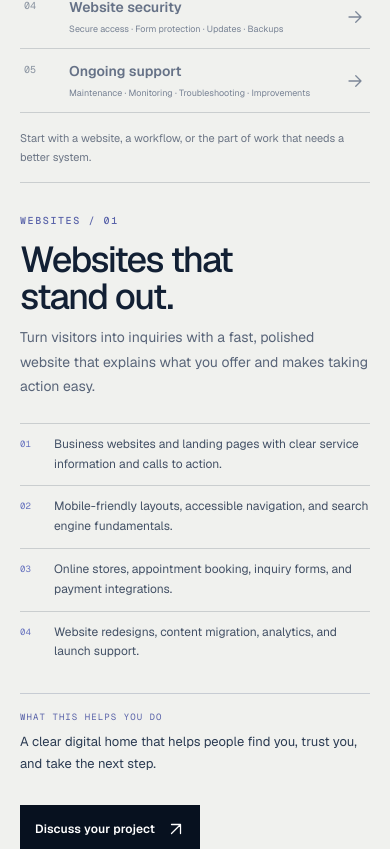
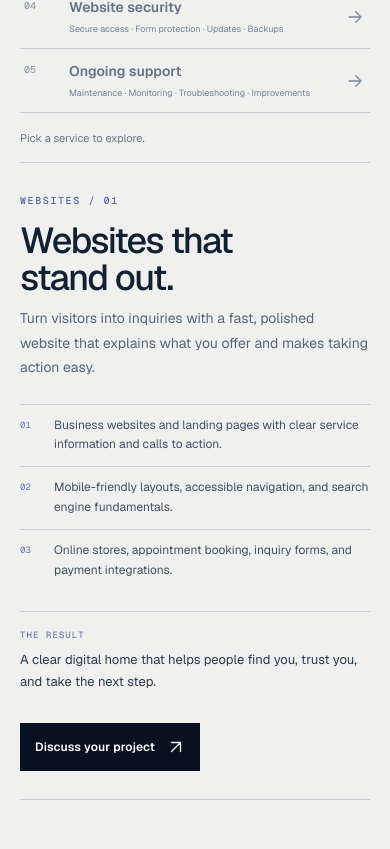
Before and after one commit to taenextlevelqbs-ops/crestlane-digital, a Next.js app: page / in a window 390 px wide. Shown: the part 3535-4384 px from the top of the page. Built offline with nearby package versions, Linux system fonts and the light colour scheme.

Commit message:
Simplify sections 01 and 02 and improve mobile readability

```diff
--- a/app/ServiceExplorer.tsx
+++ b/app/ServiceExplorer.tsx
@@ -45,7 +45,7 @@ export default function ServiceExplorer({ services }: { services: Service[] }) {
             <Arrow direction="right" />
           </button>
         ))}
-        <p className="studio-service-index-note">Start with a website, a workflow, or the part of work that needs a better system.</p>
+        <p className="studio-service-index-note">Pick a service to explore.</p>
       </div>
       <article className="studio-service-detail" id="studio-service-detail"
         aria-live="polite" aria-atomic="true">
@@ -55,7 +55,7 @@ export default function ServiceExplorer({ services }: { services: Service[] }) {
           <p className="studio-service-copy">{service.copy}</p>
         </div>
         <ul className="studio-capabilities">
-          {service.details.map((detail, index) => (
+          {service.details.slice(0, 3).map((detail, index) => (
             <li key={detail}>
               <span aria-hidden="true">0{index + 1}</span>
               <p>{detail}</p>
@@ -63,7 +63,7 @@ export default function ServiceExplorer({ services }: { services: Service[] }) {
           ))}
         </ul>
         <div className="studio-service-result">
-          <span>WHAT THIS HELPS YOU DO</span>
+          <span>THE RESULT</span>
           <p>{service.outcome}</p>
         </div>
         <a className="button primary" href="#contact">
```
